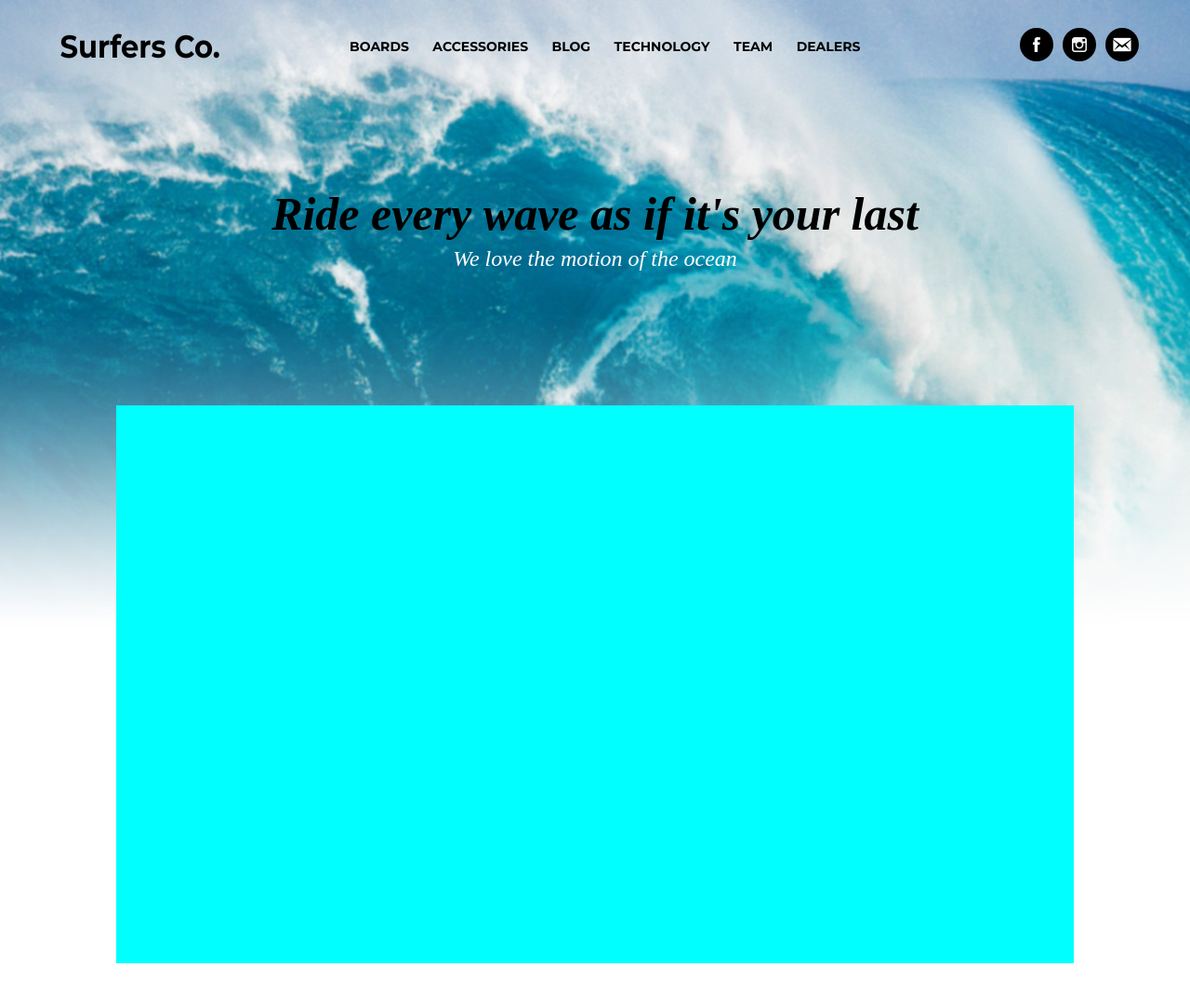
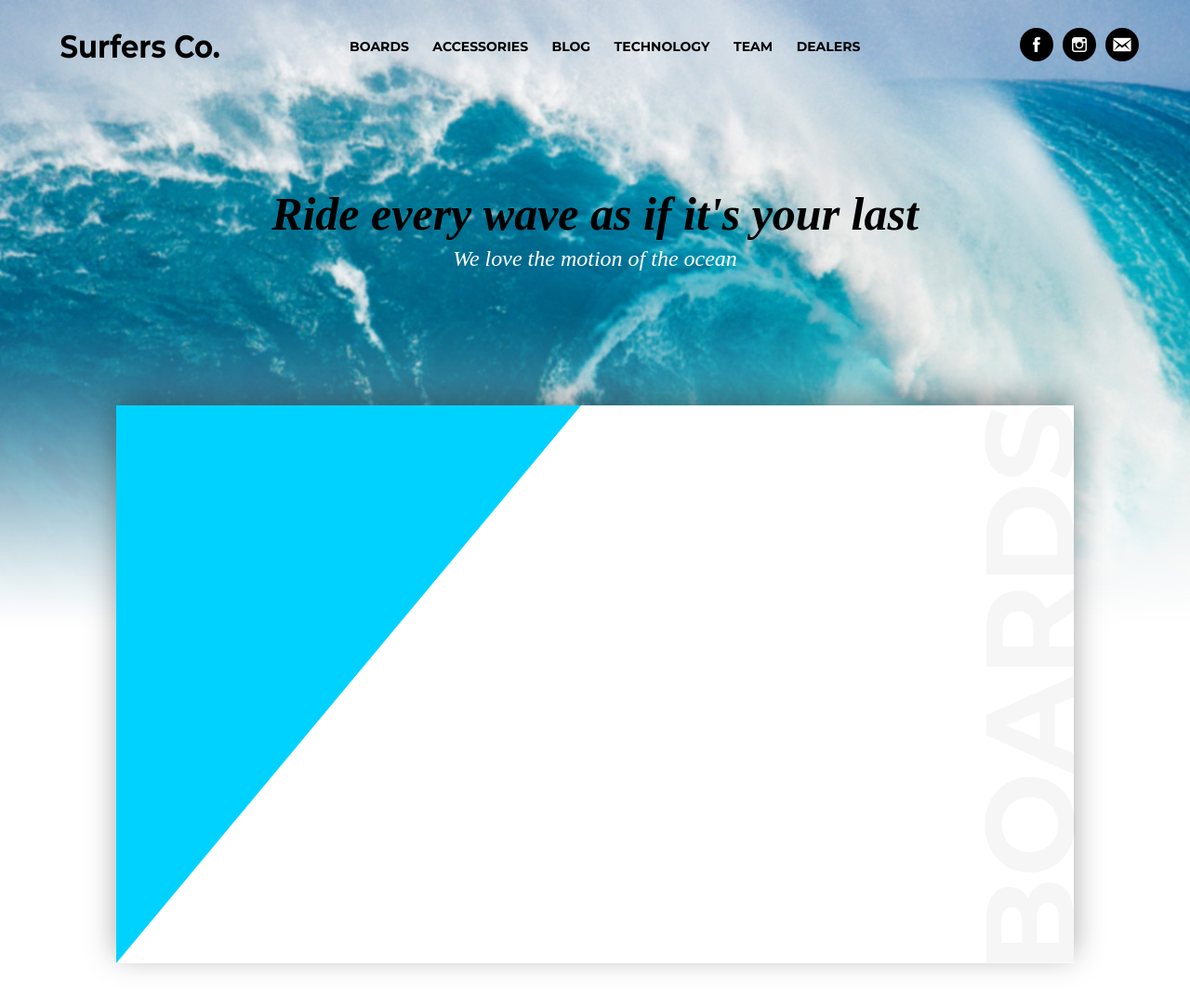
Before and after one commit to yurbazz/Surfers, a plain HTML site: page index.html in a window 1280 px wide. Shown: the whole page at 93% size. Drawn offline with Linux system fonts and the light colour scheme; a web font is replaced by a local one.

Commit message:
Adde background to surfboards catalog

```diff
--- a/css/style.css
+++ b/css/style.css
@@ -184,7 +184,32 @@ body {
   margin-left: -515px;
   width: 1030px;
   min-height: 600px;
-  background-color: cyan;
+  background-color: #FFF;
+  box-sizing: border-box;
+  box-shadow: 0px -8px 30px rgba(0,0,0,0.34);
+}
+
+.surfboards-catalog .corner {
+  position: absolute;
+  z-index: 10;
+  border-top: 600px solid #00d2ff;
+  border-right: 500px solid transparent;
+}
+
+.surfboards-catalog .boards-text {
+  position: absolute;
+  transform: scale(1.06) rotate(-90deg);
+  z-index: 10;
+  right: -242px;
+  bottom: 233px;
+  font-family: "Montserrat", sans-serif;
+  font-weight: bold;
+  font-size: 127px;
+  line-height: 127px;
+  text-transform: uppercase;
+  text-indent: 100;
+  color: #000;
+  opacity: 0.03;
 }
 
 /* HEADER>>> */
--- a/index.html
+++ b/index.html
@@ -37,8 +37,9 @@
           <h1>Ride every wave as if it's your last</h1>
           <p>We love the motion of the ocean</p>
         </div>
-        <section class="surfboards-catalog clearfix">
-
+        <section class="surfboards-catalog">
+          <div class="corner"></div>
+          <div class="boards-text">boards</div>
         </section>
       </div>
     </header>
```
